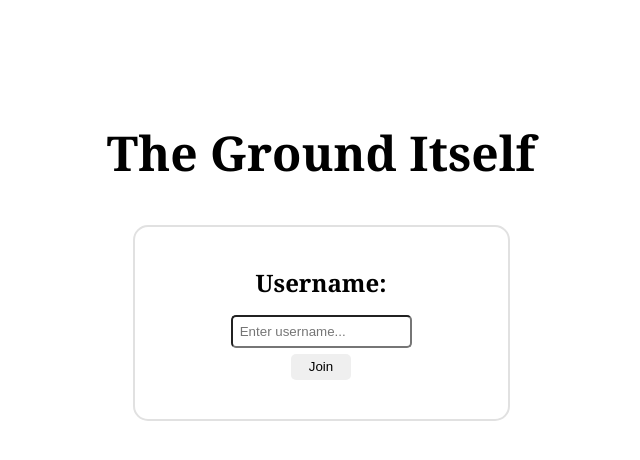
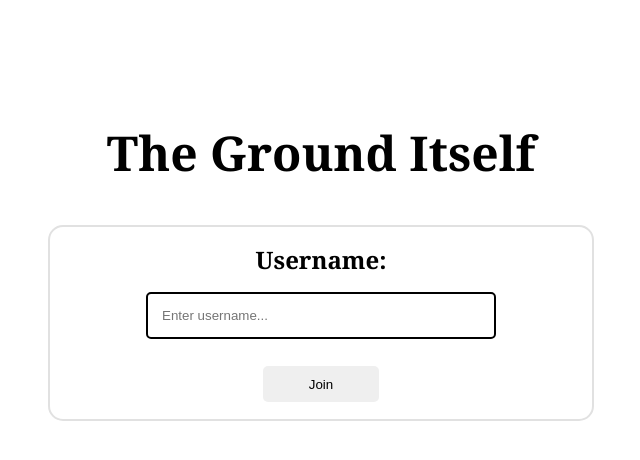
Before and after one commit to davidhdaw/Ground-Itself-Full, a React (Create React App) app in the folder Client/: page / in a window 1280 px wide. Shown: the top 460 px of the page, without its empty margins (319-959 px from the left). Built offline with nearby package versions, Linux system fonts and the light colour scheme.

Commit message:
Add basic username validation and styling

```diff
--- a/Client/src/Components/login.js
+++ b/Client/src/Components/login.js
@@ -1,9 +1,24 @@
-import { useState } from "react";
+import { useEffect, useState } from "react";
 import './login.scss'
 
 function Login({socket, setUsernameSelected}) {
 
     const [username, setUsername] = useState('')
+    const [inputClass, setInputClass] = useState("usernameInput")
+
+  useEffect(() => {
+
+  },[])
+
+    const validateForm = () => {
+      if (!username) {
+        console.log("error");
+        setInputClass("usernameInput error")
+      } else {
+        setInputClass("usernameInput")
+        connect()
+      }
+    }
 
     const connect = () => {
         setUsernameSelected(true)
@@ -19,13 +34,20 @@ function Login({socket, setUsernameSelected}) {
               <div className="inputForm">
                 <input
                 type="text"
-                className="usernameInput"
+                className={inputClass}
+                // className="usernameInput"
                 value={username}
                 placeholder="Enter username..."
                 onChange={(e) => setUsername(e.target.value)}
                 ></input>
-                <button className="connectBtn" onClick={connect}>
-                Join
+                <div style={{ height: "20px", width: "350px", margin: "1% 0px" }}>
+                  {inputClass == "usernameInput error" && "* Please enter a username"}
+                </div>
+                <button
+                  className="connectBtn"
+                  onClick={() => validateForm()}
+                >
+                  Join
                 </button>
               </div>
             </div>
--- a/Client/src/Components/login.scss
+++ b/Client/src/Components/login.scss
@@ -34,13 +34,17 @@
 
 .usernameInput {
     padding: 4%;
+    border: 2px solid black;
     border-radius: 5px;
+}
+
+.error {
+    border: 2px solid red !important;
 }
 
 .connectBtn {
     align-self: center;
     width: 33%;
-    margin-top: 3%;
     padding: 3%;
     border: none;
     border-radius: 5px;
@@ -48,3 +52,7 @@
          background-color: rgba(0, 0, 0, 0.2);
     }
 }
+
+.error-message {
+    color: red;
+}
```
